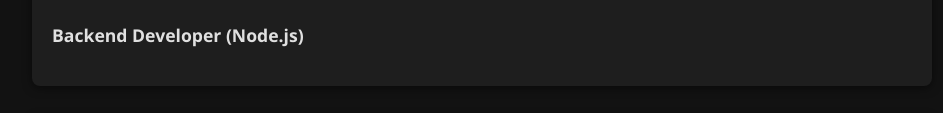
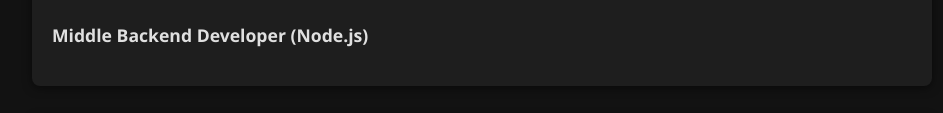
Before and after one commit to SonyLo/resume-backend, a plain HTML site: page index.html in a window 1280 px wide. Shown: the part 530-643 px from the top of the page, without its empty margins (158-1101 px from the left). Drawn offline with Linux system fonts and the light colour scheme.

Commit message:
Update index.html

```diff
--- a/index.html
+++ b/index.html
@@ -30,7 +30,7 @@
 
 		<div class="section">
 			<h2>Желаемая позиция</h2>
-			<p><strong>Backend Developer (Node.js) </strong></p>
+			<p><strong>Middle Backend Developer (Node.js) </strong></p>
 		</div>
 		<div class="section">
 			<h2>О себе</h2>
```
